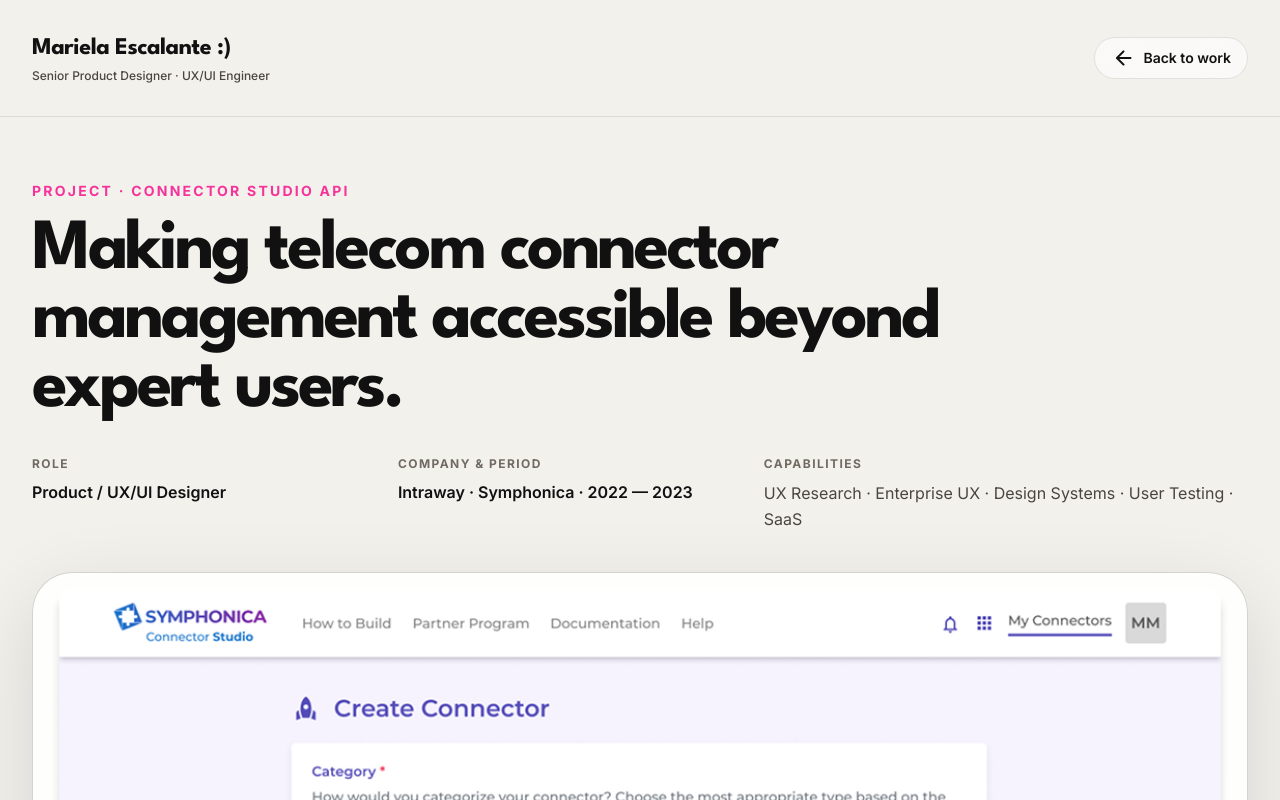
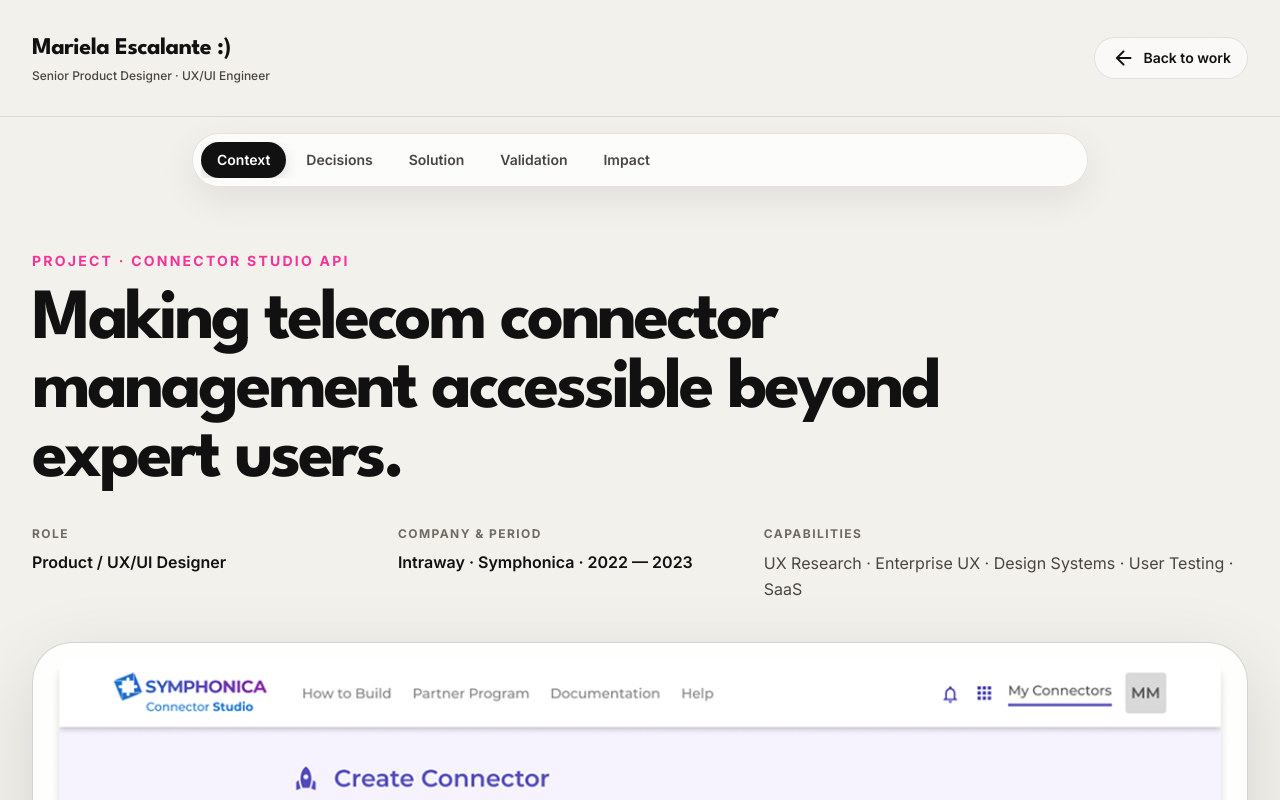
Before and after one commit to marielaescaperni/curriculum, a SvelteKit app in the folder andre-cv/: page /projects/connector-studio in a window 1280 px wide. Shown: the top 800 px of the page. Built offline with nearby package versions, Linux system fonts and the light colour scheme.

Commit message:
feat(case-study): add progress navigation to pages

```diff
--- a/andre-cv/src/routes/projects/[slug]/+page.svelte
+++ b/andre-cv/src/routes/projects/[slug]/+page.svelte
@@ -1,5 +1,6 @@
 <script lang="ts">
 	import CaseStudyHeader from '$lib/components/case-study/CaseStudyHeader.svelte';
+	import CaseProgressNav from '$lib/components/case-study/CaseProgressNav.svelte';
 	import CaseHero from '$lib/components/case-study/CaseHero.svelte';
 	import CaseOverview from '$lib/components/case-study/CaseOverview.svelte';
 	import CaseOwnership from '$lib/components/case-study/CaseOwnership.svelte';
@@ -36,6 +37,7 @@
 
 <div class="case-study-page bg-site min-h-screen text-primary">
 	<CaseStudyHeader />
+	<CaseProgressNav />
 	<CaseHero {project} />
 	<CaseOverview {project} />
 	<CaseOwnership {project} />
```
